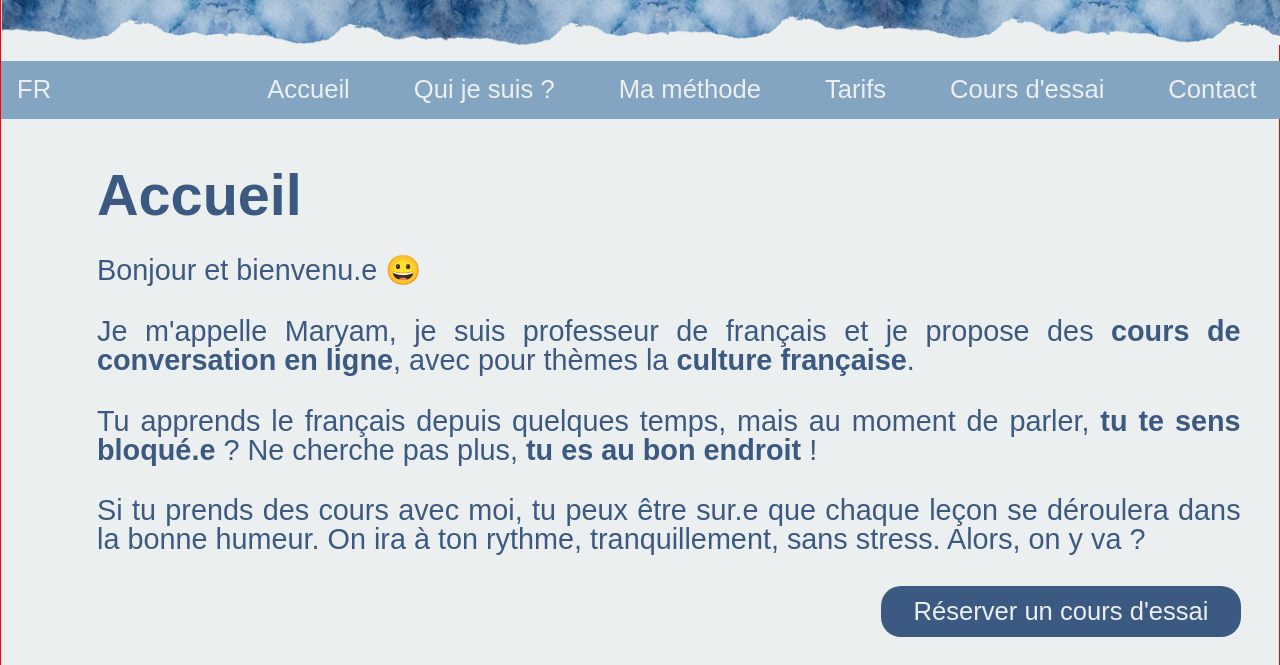
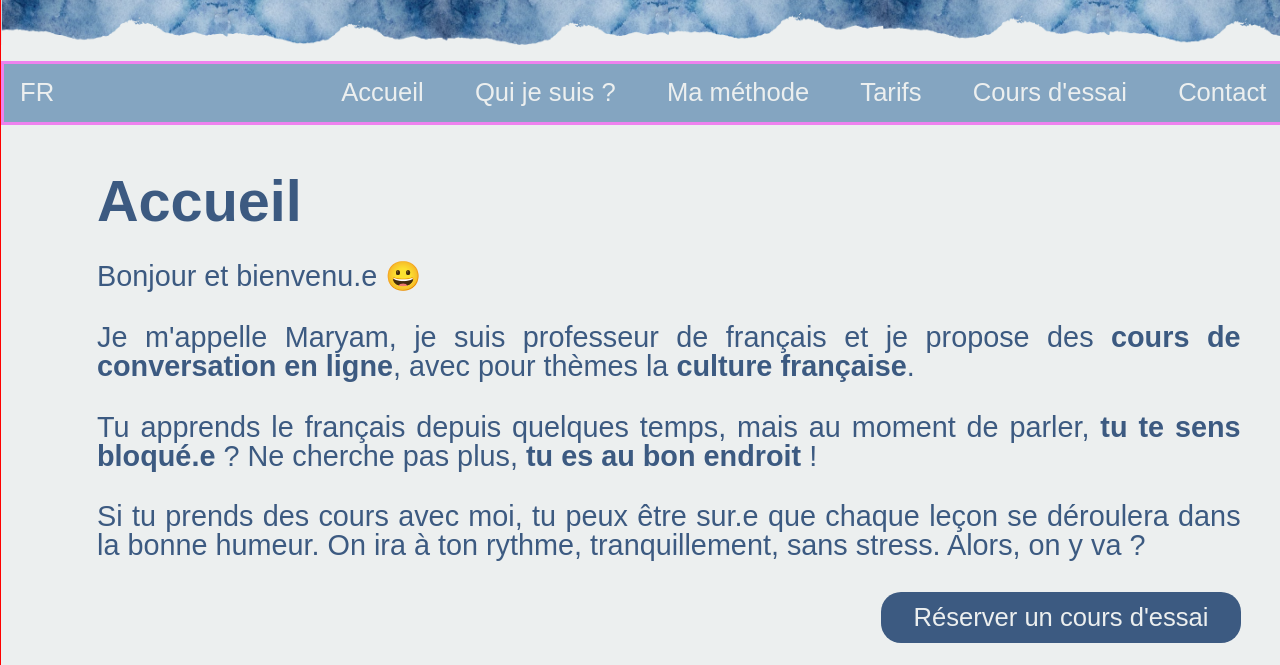
Before and after one commit to Maryam2329/frenchTeachingWebiste, a plain HTML site: page index.html in a window 1280 px wide. Shown: the part 135-800 px from the top of the page. Drawn offline with Linux system fonts and the light colour scheme.

Commit message:
working on the display to fit the grid

```diff
--- a/styles_general.css
+++ b/styles_general.css
@@ -4,7 +4,6 @@
     --blue3: #84a5c1;
     --blue4: #3c5a81;
     --blue5: #58789d;
-
 }
 
 body{
@@ -15,8 +14,11 @@ body{
     font-size: 1.8rem;
     display: grid;
     grid-auto-flow: row;
+    /*grid-template-columns: 1fr;
+    grid-template-rows: 20 10vh minmax(max-content,60vh) 10vh;*/
     font-family: Arial;
-    height: 100vh;
+    height: 100%;
+    width: 100%;
     border: solid 1px red;
 }
 
@@ -30,8 +32,6 @@ body{
     padding-bottom: 3rem;
     background-image: url(header2.png);
     background-size: 100% 100%;
-    /*background-position-y: bottom;*/
-    /*height: max-content;*/
     margin-bottom: 1rem;
     height: max-content;
 }
@@ -64,31 +64,32 @@ body{
 }
 
 .menu{
+    border: solid 3px violet;
     font-size: 1.6rem;
     display: grid;
-    grid-auto-flow: column;
+    /*grid-auto-flow: column;*/
+    grid-template-columns: 1fr 10fr;
     padding: 1rem;
     height: max-content;
+    /*width: 100vw;*/
 }
 
 .menu-tabs{
     display: grid;
     grid-auto-flow: column;
-    /*column-gap: 1vw;*/
     justify-content: end;
 }
 
 .tab{
-    /*border: solid 1px var(--blue4);*/
     width: max-content;
-    margin-right: 4rem;
+    margin-right: 4vw;
 }
 
 .footer{
     font-size: 1.2rem;
     padding: 1rem;
     text-align: center;
-    width: 100vw;
+    /*width: 100vw;*/
     /*margin-top: 3rem;*/
     height: max-content;
 }
```
